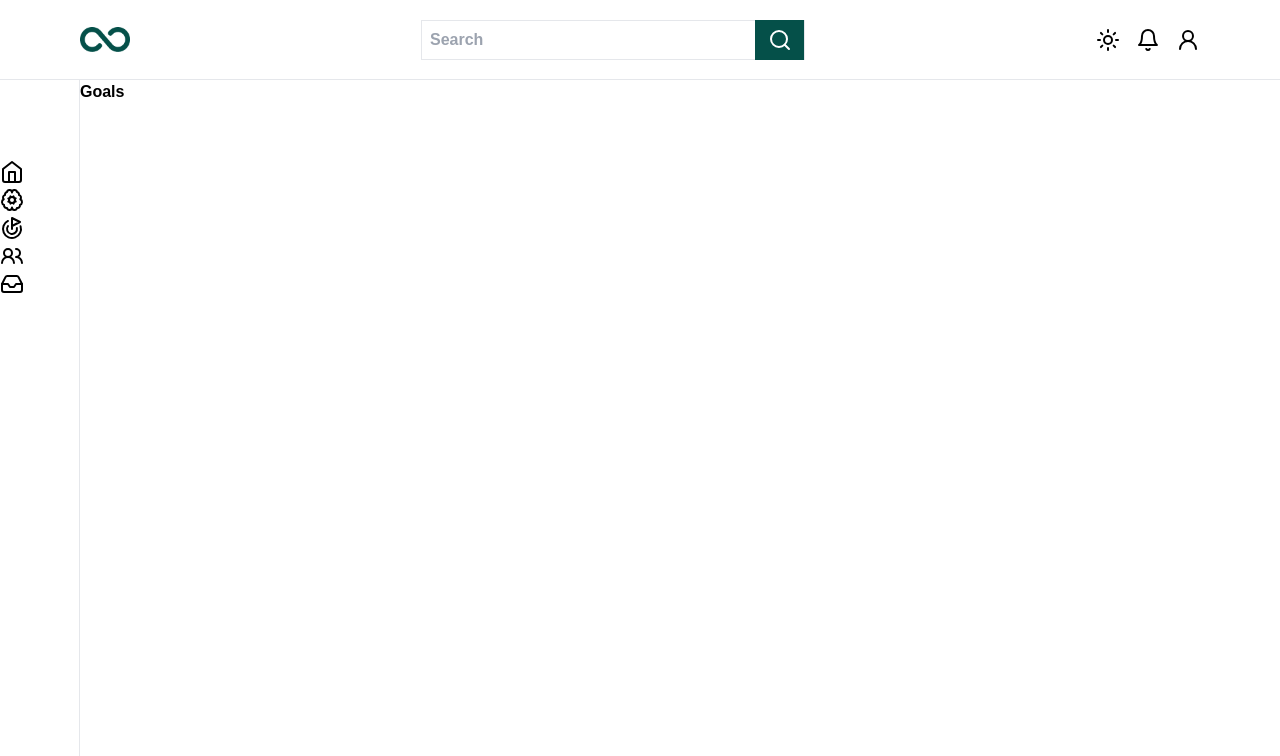
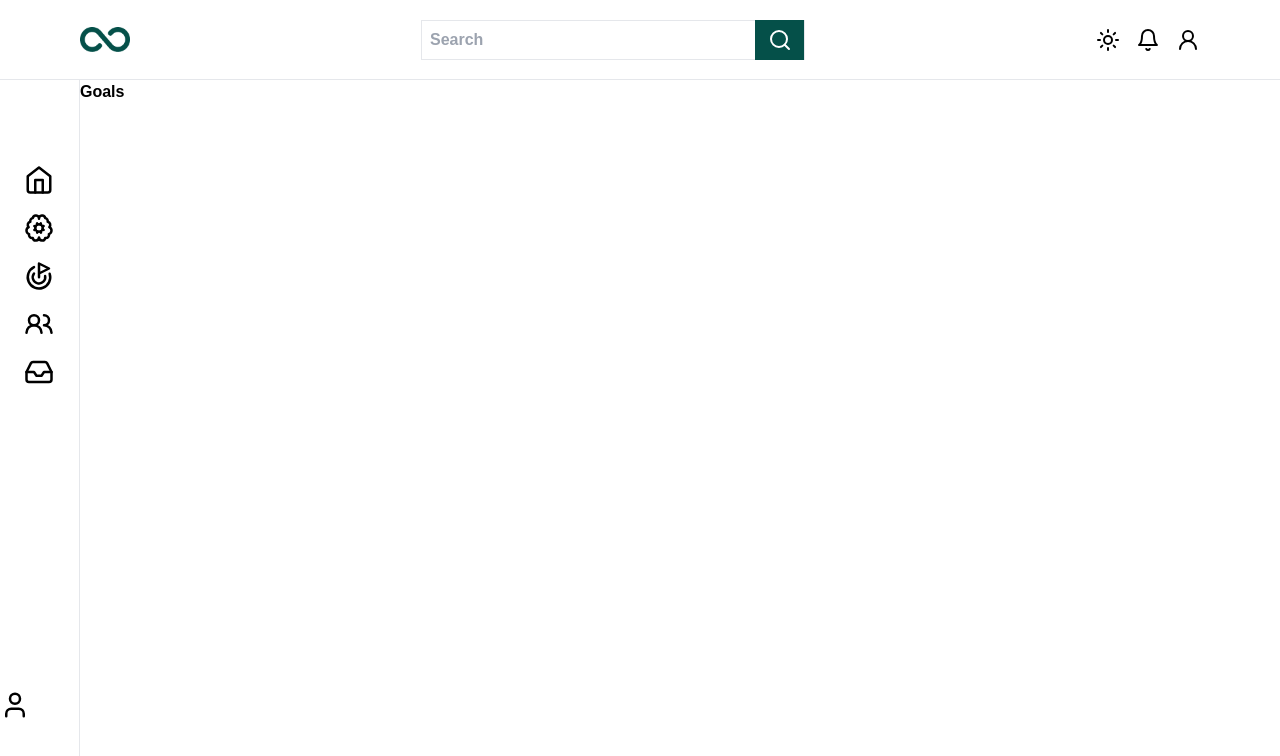
Before and after one commit to code-env/theloop, a Next.js app: page /dashboard/goals in a window 1280 px wide. Shown: the top 756 px of the page. Built offline with nearby package versions, Linux system fonts and the light colour scheme; a web font is replaced by a local one.

Commit message:
starting to work on the goals

```diff
--- a/src/app/dashboard/components/sidebar.tsx
+++ b/src/app/dashboard/components/sidebar.tsx
@@ -1,21 +1,28 @@
+import HoverKit from "@/components/ui/hoverkit";
 import { useSidebarRoutes } from "@/constants";
+import { User } from "lucide-react";
 import Link from "next/link";
 
 const Sidebar = () => {
   const routes = useSidebarRoutes();
   return (
-    <aside className="h-screen border-r flex flex-col justify-between py-20 w-20">
-      <nav className="flex flex-col gap-1">
+    <aside className="sidebar border-r flex flex-col justify-between py-20 w-20">
+      <nav className="flex flex-col gap-2 items-center">
         {routes.map((route) => (
-          <Link href={route.path} key={route.path}>
-            <li className="flex ">
-              <route.icon />
-              <span className="sr-only">{route.name}</span>
+          <Link
+            href={route.path}
+            key={route.path}
+            className="w-10/12 hover:bg-slate-300 duration-300 h-10 flex items-center justify-center rounded"
+          >
+            <li className="list-none">
+              <route.icon size={30} />
             </li>
           </Link>
         ))}
       </nav>
-      <section></section>
+      <section>
+        <User className="cursor-pointer" size={30} />
+      </section>
     </aside>
   );
 };
--- a/src/components/ui/hoverkit.tsx
+++ b/src/components/ui/hoverkit.tsx
@@ -1,12 +1,25 @@
-import Header from "@/app/dashboard/components/header";
-import Sidebar from "@/app/dashboard/components/sidebar";
-import React from "react";
+import clsx from "clsx";
+import { FC, HTMLAttributes } from "react";
 
-const hoverkit = () => {
+interface hoverkitProps extends HTMLAttributes<HTMLSpanElement> {
+  label: string;
+  direction: "top" | "right" | "bottom" | "left";
+}
+
+const HoverKit: FC<hoverkitProps> = ({
+  label,
+  direction,
+  className,
+  ...others
+}) => {
   return (
-    <aside
-    </aside>
+    <span
+      className={clsx("absolute w-fit bg-gray-300 text-gray-800", className)}
+      {...others}
+    >
+      {label}
+    </span>
   );
 };
 
-export default hoverkit;
+export default HoverKit;
--- a/src/styles/globals.css
+++ b/src/styles/globals.css
@@ -15,6 +15,10 @@
 
 .responsive-px {
   @apply lg:px-32 px-8;
+}
+
+.sidebar {
+  height: calc(100vh - 80px);
 }
 
 html {
@@ -48,7 +52,7 @@ html {
 }
 
 .atitle {
- font-size: 3em;
+  font-size: 3em;
   text-align: center;
   position: fixed;
   top: 0;
```
